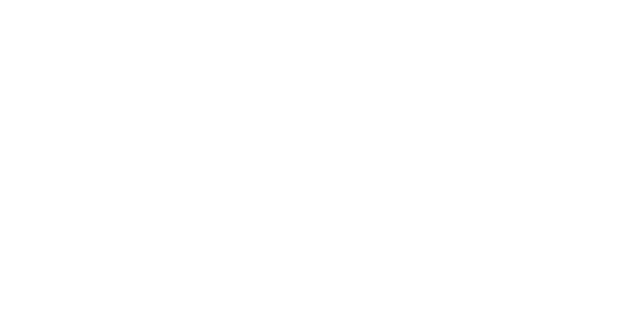
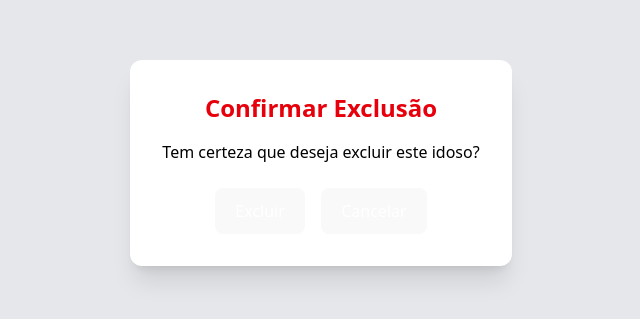
Before and after one commit to rraquelof/frontend-Associacao-idosos, a React (Vite) app: page /deletar/idoso/1 in a window 1280 px wide. Shown: the part 237-556 px from the top of the page, without its empty margins (319-959 px from the left). Built offline with nearby package versions, Linux system fonts and the light colour scheme.

Commit message:
adicionando o modal de confirmacao no deletar

```diff
--- a/src/paginas/DeletarIdoso.tsx
+++ b/src/paginas/DeletarIdoso.tsx
@@ -34,5 +34,32 @@ export default function DeletarIdoso() {
     }
   }
 
+  return (
+    <div className="w-screen h-screen flex flex-col justify-center items-center bg-gray-200">
+      <div className="bg-white p-8 rounded-xl shadow-xl text-center">
+        <h1 className="text-2xl font-bold text-red-600 mb-4">
+          Confirmar Exclusão
+        </h1>
+        <p className="text-black mb-6">
+          Tem certeza que deseja excluir este idoso?
+        </p>
 
+        <div className="flex gap-4 justify-center">
+          <button
+            onClick={confirmarDelete}
+            className="bg-red-500 text-white px-6 py-2 rounded-lg hover:bg-red-600"
+          >
+            Excluir
+          </button>
+
+          <button
+            onClick={() => navigate("/lista/idosos")}
+            className="bg-gray-400 text-white px-6 py-2 rounded-lg hover:bg-gray-500"
+          >
+            Cancelar
+          </button>
+        </div>
+      </div>
+    </div>
+  );
 }
```
